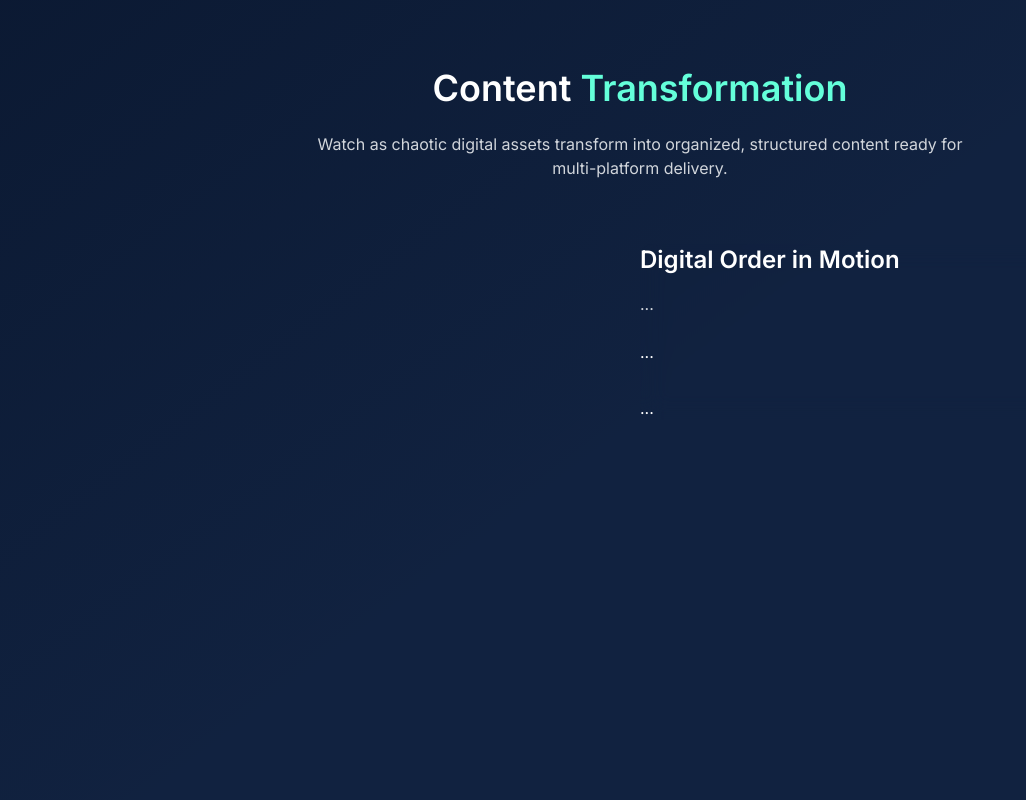
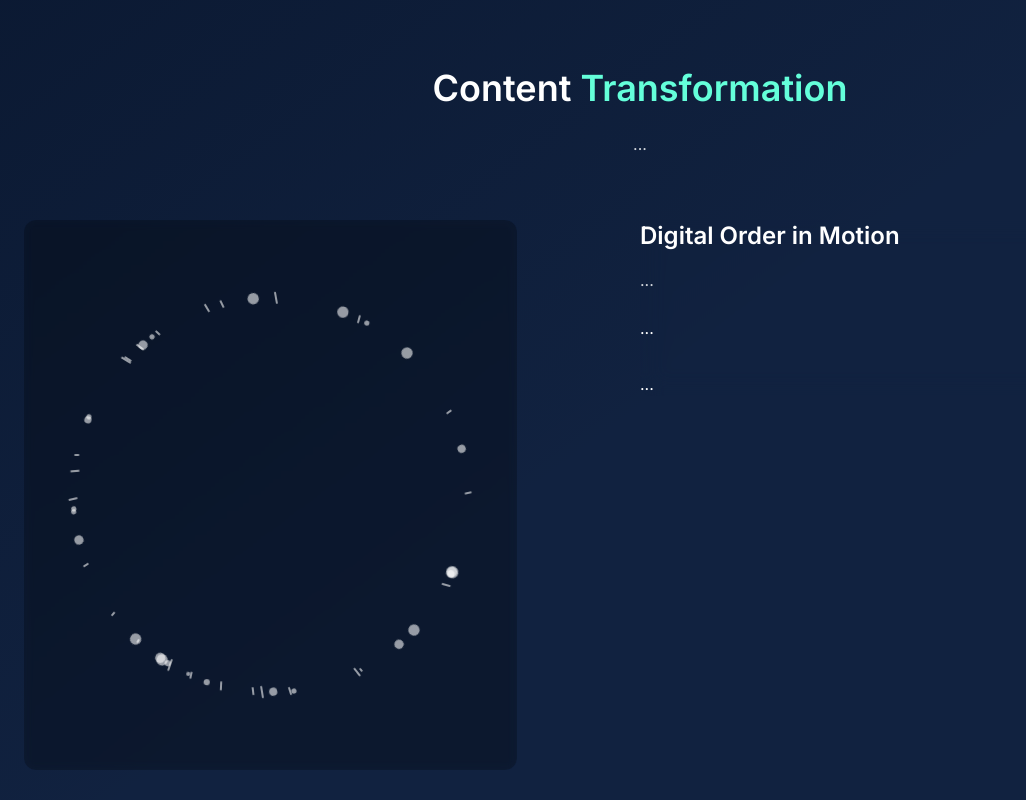
Before and after one commit to isthatamullet/tylergohr-homepage, a React (Vite) app in the folder project/: page / in a window 1280 px wide. Shown: the part 860-1660 px from the top of the page, without its empty margins (0-1026 px from the left). Built offline with nearby package versions, Linux system fonts and the light colour scheme.

Commit message:
content fixes

```diff
--- a/project/src/components/ContentTransformation.tsx
+++ b/project/src/components/ContentTransformation.tsx
@@ -1,24 +1,36 @@
 import React, { useRef, useEffect, useState } from 'react';
-// No Link import needed
+// Removed Link import
 import DataStream from './DataStream';
+
+// Helper function to check if mobile (adjust breakpoint if needed)
+const isMobileScreen = () => typeof window !== 'undefined' && window.innerWidth < 768;
 
 const ContentTransformation: React.FC = () => {
   const sectionRef = useRef<HTMLElement>(null);
-  // REMOVED contentRef
+  // REMOVED contentRef, contentHeight - relying on CSS height now
   const [isVisible, setIsVisible] = useState(false);
   const [scrollProgress, setScrollProgress] = useState(0);
-  // REMOVED contentHeight state
-  // REMOVED isMobile state
+  // --- Re-added isMobile state ---
+  const [isMobile, setIsMobile] = useState(isMobileScreen());
+  // -----------------------------
 
-  // Simplified Effect for Intersection Observer (visibility) & Scroll Progress ONLY
+  // --- Re-added effect to handle screen resize ---
+  useEffect(() => {
+    const handleResize = () => { setIsMobile(isMobileScreen()); };
+    window.addEventListener('resize', handleResize);
+    handleResize(); // Initial check
+    return () => window.removeEventListener('resize', handleResize);
+  }, []);
+  // -------------------------------------------
+
+  // Effect for Intersection Observer (visibility) & Scroll Progress
   useEffect(() => {
     const intersectionObserver = new IntersectionObserver(
       ([entry]) => setIsVisible(entry.isIntersecting),
-      { threshold: 0.1 } // Observe visibility
+      { threshold: 0.1 }
     );
 
     const handleScroll = () => {
-        // Scroll progress calculation remains the same
         if (!sectionRef.current) return;
         const rect = sectionRef.current.getBoundingClientRect();
         const viewportHeight = window.innerHeight;
@@ -41,7 +53,7 @@ const ContentTransformation: React.FC = () => {
       window.removeEventListener('scroll', handleScroll);
     };
   // Run only once on mount
-  }, []); // Dependency array is empty
+  }, []);
 
   return (
     <section
@@ -58,45 +70,45 @@ const ContentTransformation: React.FC = () => {
             <span className="text-white">Content </span>
             <span className="text-teal">Transformation</span>
           </h2>
-          <p className="text-gray-300 max-w-2xl mx-auto relative z-20">
-            Watch as chaotic digital assets transform into organized, structured content ready for multi-platform delivery.
-          </p>
+          <p className="text-gray-300 max-w-2xl mx-auto relative z-20">...</p>
         </div>
 
-        {/* Using original gap-8 */}
+        {/* Original gap-8 */}
         <div className="flex flex-col md:flex-row items-start justify-between gap-8">
 
           {/* Data Stream Component Container */}
           <div
-            // --- UPDATED className: Simpler, uses fixed height on md+ ---
+            // --- UPDATED className: Defines aspect, height, sticky responsively ---
             className={`relative w-full transition-opacity duration-500 ease-out
                       md:w-[45%] lg:w-[40%]
-                      min-w-[300px] max-w-[600px] // Keep width constraints
+                      min-w-[300px] max-w-[600px]
                       order-2 md:order-1
-                      aspect-square md:aspect-auto // Square mobile, auto ratio desktop
-                      md:sticky // Sticky positioning medium and up
-                      md:h-[500px] lg:h-[550px] // *** ADDED Fixed heights for md and lg ***
-                      md:self-start // Prevent stretching on desktop flex row
+                      aspect-square md:aspect-auto ${/* Shape: Square mobile, auto desktop */''}
+                      md:h-[500px] lg:h-[550px] ${/* Fixed height on desktop */''}
+                      md:sticky ${/* Sticky on desktop */''}
+                      md:self-start ${/* Prevent stretching */''}
                     `}
-            // -----------------------------------------------------------
-            // --- UPDATED style: Removed height property ---
+            // --------------------------------------------------------------------
+            // --- UPDATED style: Conditional position, no height ---
             style={{
-              // height removed - letting classes handle it
-              position: 'sticky', // Keep sticky
-              top: '6rem', // Keep sticky top offset
+              // Explicitly set position based on screen size via style to ensure override
+              position: isMobile ? 'relative' : 'sticky',
+              top: '6rem', // Apply sticky top offset always
               opacity: isVisible ? 1 : 0,
               transform: isVisible ? 'translateY(0)' : 'translateY(10px)',
             }}
-            // -------------------------------------------
+            // ------------------------------------------------------
           >
-            <div className="relative h-full"> {/* h-full should work with fixed parent height */}
+            {/* Inner div needs height to contain DataStream */}
+            {/* Let's try h-full, which should respect aspect-square or fixed height */}
+            <div className="relative h-full bg-black/10 backdrop-blur-sm rounded-xl overflow-hidden"> {/* Added bg for visibility */}
               <DataStream isVisible={isVisible} scrollProgress={scrollProgress} />
             </div>
           </div>
 
-          {/* Content Section (No longer needs ref for height) */}
+          {/* Content Section */}
           <div
-            // ref={contentRef} // Removed ref
+            // Removed ref
             className="w-full md:w-[55%] lg:w-1/2 md:ml-8 order-1 md:order-2 relative z-20"
           >
             <div className="bg-navy-light/95 backdrop-blur-md p-6 rounded-xl lg:bg-transparent lg:p-0">
```
